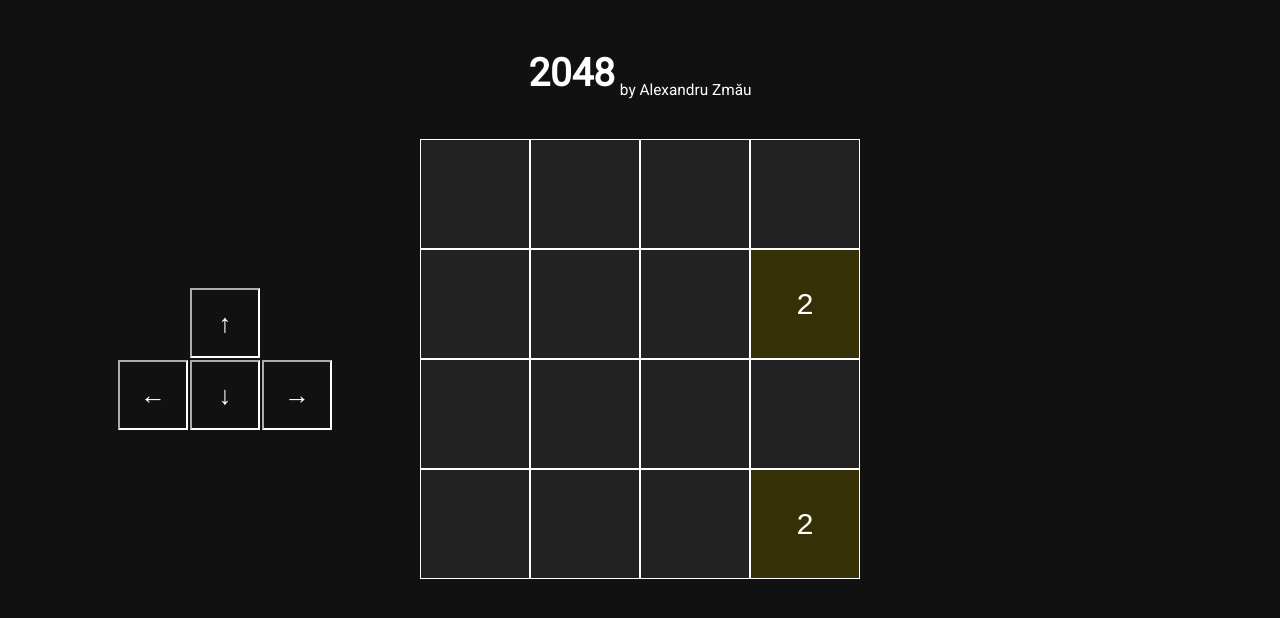
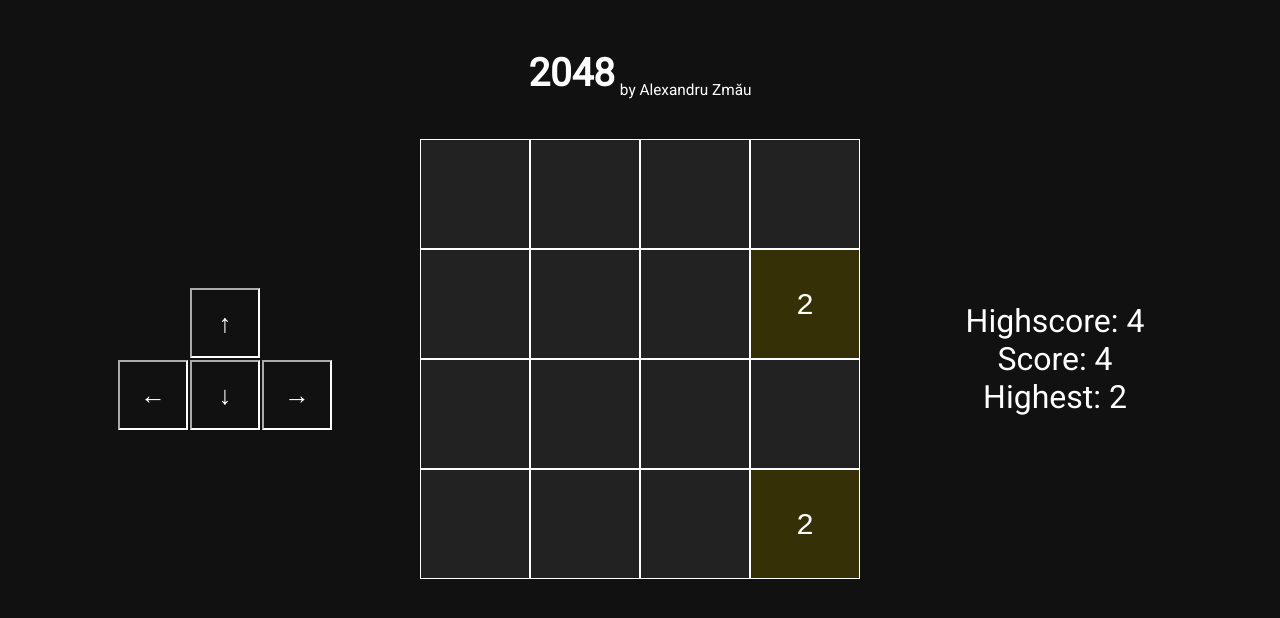
Before and after one commit to ZCAlex77/2048-game, a website built with webpack: page src/index.html in a window 1280 px wide. Built offline with nearby package versions, Linux system fonts and the light colour scheme.

Commit message:
Add stats display (score, highscore, highest)

```diff
--- a/src/index.html
+++ b/src/index.html
@@ -23,7 +23,12 @@
   <div>
     <canvas></canvas>
   </div>
-  <div id="log"></div>
+  <div id="log">
+    <h2 id="msg">Game over!</h2>
+    <p>Highscore: <span id="highscore">4</span></p>
+    <p>Score: <span id="score">4</span></p>
+    <p>Highest: <span id="highest">2</span></p>
+  </div>
 </body>
 
 </html>
--- a/src/index.js
+++ b/src/index.js
@@ -6,6 +6,18 @@ import Cell from './modules/Cell';
 const game = (() => {
   let lastState = [];
   let cells = [];
+  let score = 4;
+  let highest = 2;
+  let highscore = 4;
+
+  const updateScore = () => {
+    let values = cells.map((cell) => cell.getValue());
+    score = values.reduce((p, c) => (p += c), 0);
+    if (score >= highscore) highscore = score;
+    highest = Math.max(...values);
+
+    Gui.updateScore(score, highscore, highest);
+  };
 
   const spawnCell = () => {
     let emptyCells = cells.filter((cell) => !cell.getValue());
@@ -26,7 +38,7 @@ const game = (() => {
         // each matrix row will be a column of the game grid
         values = [[], [], [], []];
         for (let i = 0; i < 16; i++) {
-          values[Math.floor(i % 4)].push(cells[i].getValue());
+          values[i % 4].push(cells[i].getValue());
         }
         break;
     }
@@ -64,12 +76,16 @@ const game = (() => {
         // if the next value is the same as the current one, merge them
         if (values[i][j] === values[i][j + direction]) {
           values[i][j] *= 2;
+
+          // remove the used value and shift next cells in place
           for (
             let k = j + direction;
             values[i][k] !== 0 && k >= 0 && k <= 3;
             k += direction
-          )
+          ) {
             values[i][k] = values[i][k + direction];
+            if (values[i][k] === undefined) values[i][k] = 0;
+          }
         }
       }
 
@@ -110,6 +126,8 @@ const game = (() => {
     // rendering
     Gui.clearBoard();
     for (let i = 0; i < cells.length; i++) Gui.renderCell(cells[i]);
+
+    updateScore();
   };
 
   setup();
--- a/src/modules/Gui.js
+++ b/src/modules/Gui.js
@@ -3,6 +3,10 @@ const Gui = (() => {
     inputVisual = document.querySelector('#inputVisual'),
     logDisplay = document.querySelector('#log'),
     keyDisplays = document.querySelectorAll('.keyDisplay'),
+    scoreDisplay = document.querySelector('#score'),
+    highscoreDisplay = document.querySelector('#highscore'),
+    highestDisplay = document.querySelector('#highest'),
+    msgDisplay = document.querySelector('#msg'),
     ctx = canvas.getContext('2d');
 
   let unit = Math.floor(
@@ -24,6 +28,12 @@ const Gui = (() => {
     512: '#DB972A',
     1024: '#F5AA2F',
     2048: '#F5420E',
+  };
+
+  const updateScore = (score, highscore, highest) => {
+    scoreDisplay.textContent = score;
+    highscoreDisplay.textContent = highscore;
+    highestDisplay.textContent = highest;
   };
 
   const highlightKey = (index) => {
@@ -71,7 +81,7 @@ const Gui = (() => {
 
   renderBoard();
 
-  return { unit, renderCell, clearBoard, highlightKey };
+  return { unit, renderCell, clearBoard, highlightKey, updateScore };
 })();
 
 export default Gui;
--- a/src/styles/index.scss
+++ b/src/styles/index.scss
@@ -61,6 +61,20 @@ body {
   }
 }
 
+#log {
+  display: flex;
+  flex-direction: column;
+  align-items: center;
+  justify-content: center;
+  color: #fff;
+  font-size: 2rem;
+  position: relative;
+}
+
+#msg {
+  display: none;
+}
+
 h1 {
   font-size: 2.4rem;
   color: #fff;
```
